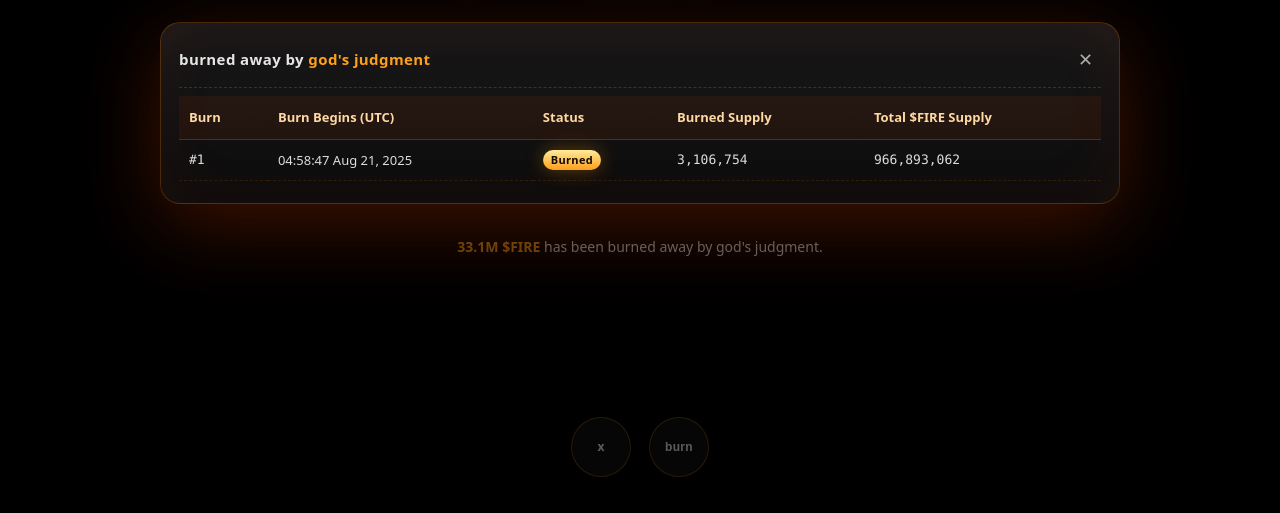
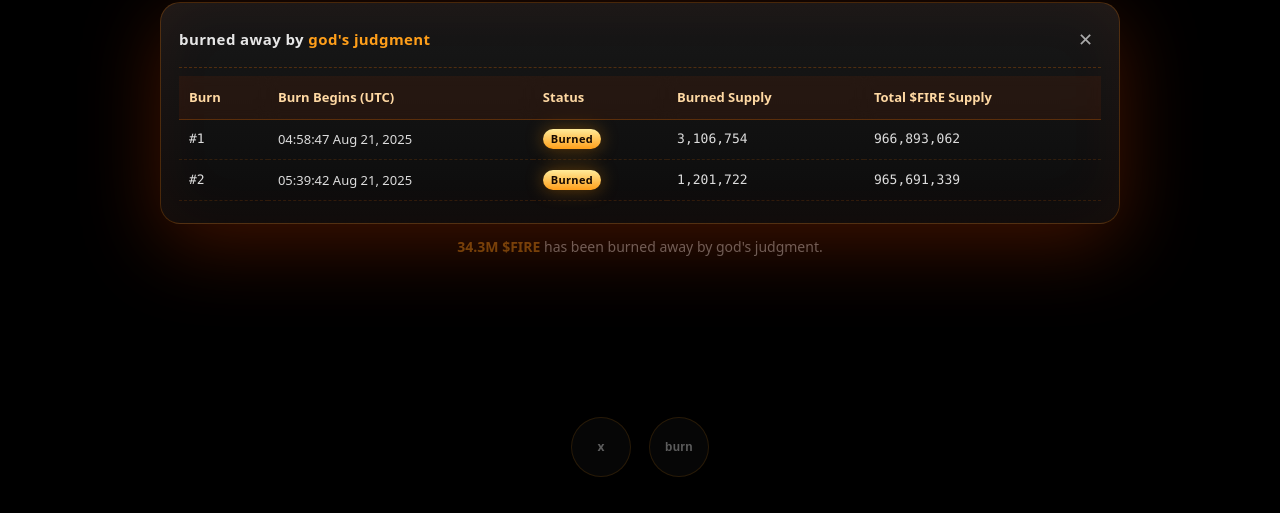
Before and after one commit to shitcoinsol/fire, a plain HTML site: page index.html in a window 1280 px wide. Both pictures are taken after a click on the button "burn". Shown: the part 287-800 px from the top of the page. Drawn offline with Linux system fonts and the light colour scheme.

Commit message:
Update index.html

```diff
--- a/index.html
+++ b/index.html
@@ -160,7 +160,7 @@
 
   <main>
     <img class="flame" src="fire.gif" alt="burning flame for $FIRE" />
-    <p class="caption"><strong>33.1M $FIRE</strong> has been burned away by god's judgment.</p>
+    <p class="caption"><strong>34.3M $FIRE</strong> has been burned away by god's judgment.</p>
   </main>
 
   <div class="actions">
@@ -195,6 +195,13 @@
               <td class="mono">3,106,754</td> <!-- 번드서플라이 -->
               <td class="mono">966,893,062</td> <!-- 토탈파이어 -->
             </tr>
+             <tr>
+    <td class="mono">#2</td>
+    <td>05:39:42 Aug 21, 2025</td> <!-- 두 번째 번드 시간 -->
+    <td><span class="badge">Burned</span></td>
+    <td class="mono">1,201,722</td> <!-- 두 번째 번드 수량 -->
+    <td class="mono">965,691,339</td> <!-- 업데이트된 총 공급량 -->
+  </tr>
           </tbody>
         </table>
       </div>
```
